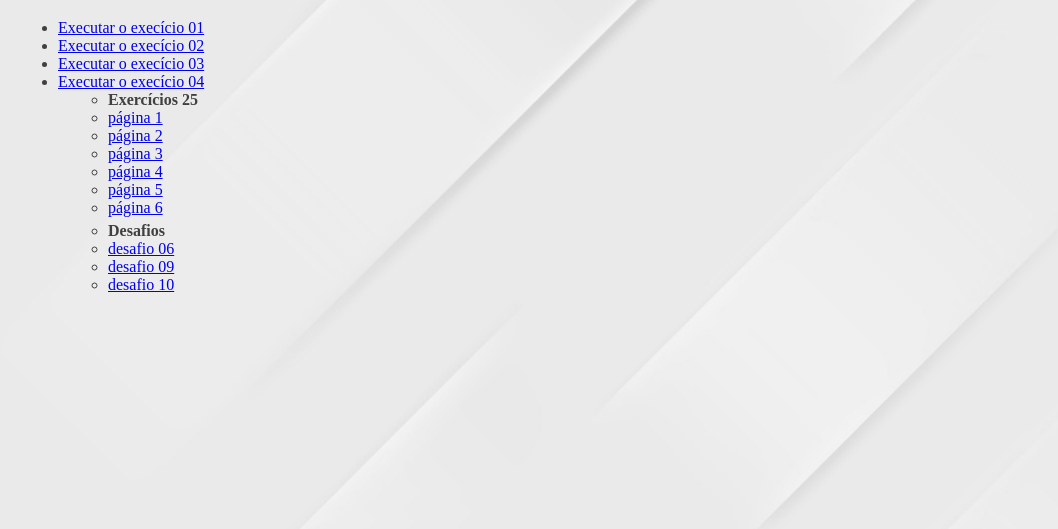
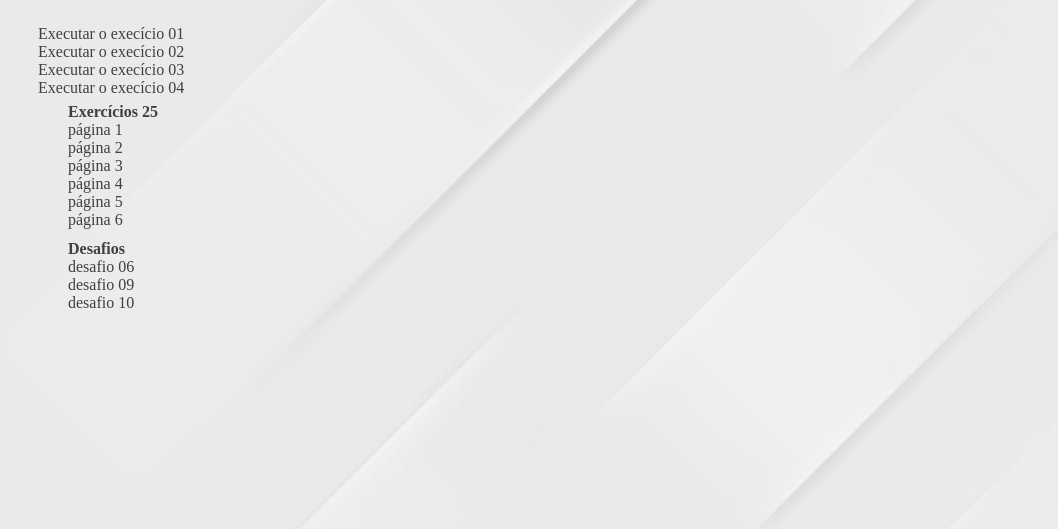
Before and after one commit to MariaLayanne23/HTML-CSS, a plain HTML site: page html-css/index.html in a window 1280 px wide. Shown: the part 161-690 px from the top of the page, without its empty margins (0-1058 px from the left). Drawn offline with Linux system fonts and the light colour scheme.

Commit message:
alterações feitas

```diff
--- a/html-css/index.html
+++ b/html-css/index.html
@@ -24,21 +24,24 @@
             color: rgb(65, 63, 63);
         }
         ul{
-            padding:  0px 5px 5px 50px;
+            padding:  6px 5px 5px 30px;
+            list-style-type: none;
+            list-style-position: inside;
+
 
         }
-        ul >li{
+        li{
             color: rgb(65, 63, 63);
 
+
         }
-        ul > a{
-            list-style-type: none;
-            list-style-position: inside;
+        a{
+
             text-decoration: none;
             color: rgb(65, 63, 63);
 
         }
-        ul >a:hover{
+        a:hover{
             color: brown;
             text-decoration: underline;
         }
```
